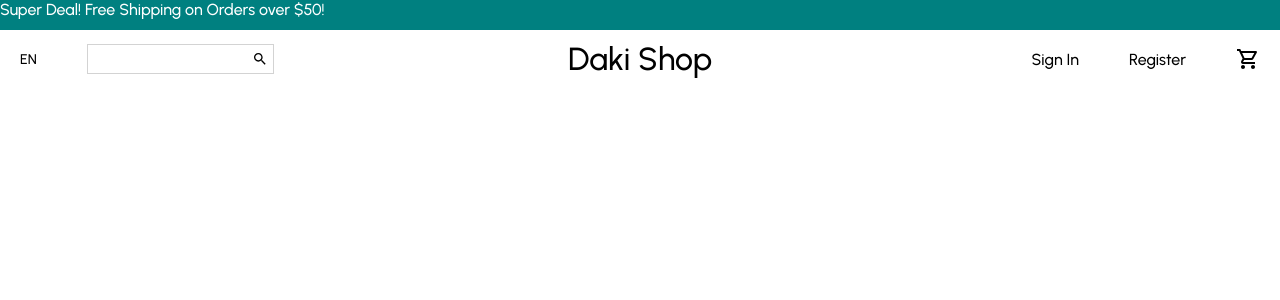
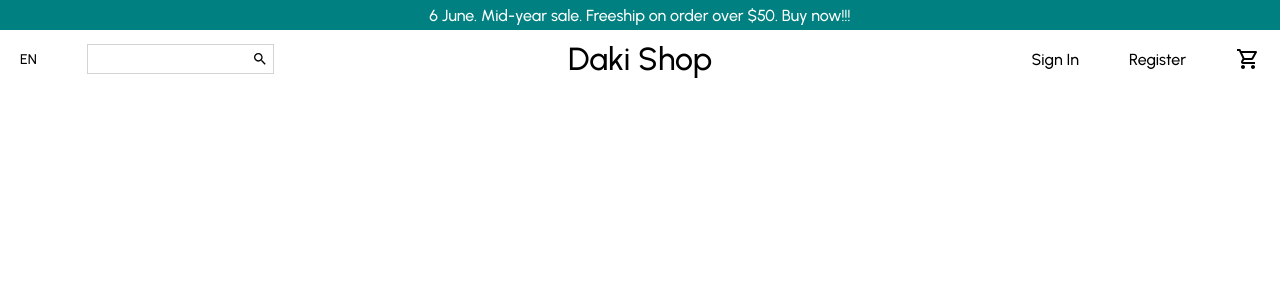
Before and after one commit to duythinh26/WebApplicationDevelopment_Project, a React (Create React App) app: page / in a window 1280 px wide. Shown: the top 300 px of the page. Built offline with nearby package versions, Linux system fonts and the light colour scheme.

Commit message:
create announcement banner

```diff
--- a/src/components/Announcement.jsx
+++ b/src/components/Announcement.jsx
@@ -1,10 +1,9 @@
-import react from 'react'
 import "./css/Announcement.css"
 
 const Announcement = () => {
   return (
     <div className='announcement__container'>
-        Super Deal! Free Shipping on Orders over $50!
+        6 June. Mid-year sale. Freeship on order over $50. Buy now!!!
     </div>
   )
 }
--- a/src/components/css/Announcement.css
+++ b/src/components/css/Announcement.css
@@ -2,4 +2,9 @@
     height: 30px;
     background-color: teal;
     color: #fff;
+    display: flex;
+    align-items: center;
+    justify-content: center;
+    font-size: 16px;
+    font-weight: normal;
 }
```
